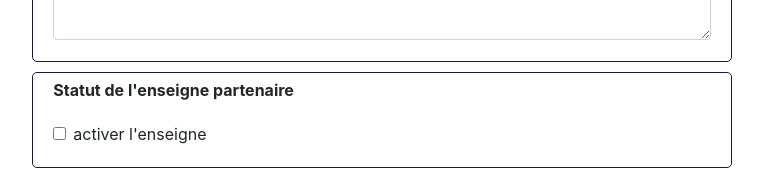
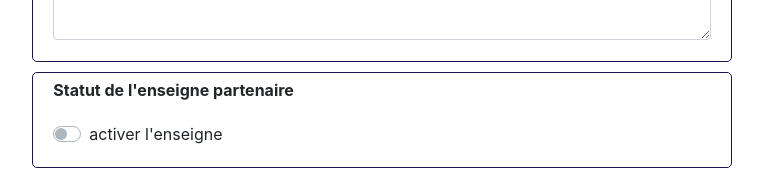
Before and after one commit to gobelinmalin/bordeaux_0320_p3_admin_giftcard, a React (Create React App) app: page /admin/shops/add in a window 1280 px wide. Shown: the part 880-1056 px from the top of the page, without its empty margins (211-974 px from the left). Built offline with nearby package versions, Linux system fonts and the light colour scheme.

Commit message:
set activate shop

```diff
--- a/src/components/shops/ShopsAdd.jsx
+++ b/src/components/shops/ShopsAdd.jsx
@@ -4,10 +4,10 @@ import { Link } from 'react-router-dom';
 import {
   Form,
   Button,
+  Col,
+  Container,
   DropdownButton,
   Dropdown,
-  Col,
-  Container,
 } from 'react-bootstrap';
 import axios from 'axios';
 
@@ -108,8 +108,7 @@ const ShopsAdd = () => {
       .then((data) => setShop(data));
   };
 
-  console.log(shop);
-  console.log(showOther);
+  console.log(shop.status);
 
   return (
     <Container>
@@ -259,8 +258,9 @@ const ShopsAdd = () => {
         <div className="formContent">
           <Form.Group>
             <p>Statut de l&apos;enseigne partenaire</p>
-            <Form.Check
+            <Form.Switch
               label="activer l'enseigne"
+              id="custom-switch"
               name="status"
               value={shop.status}
               onChange={(event) => handleCheckStatus(event)}
```
